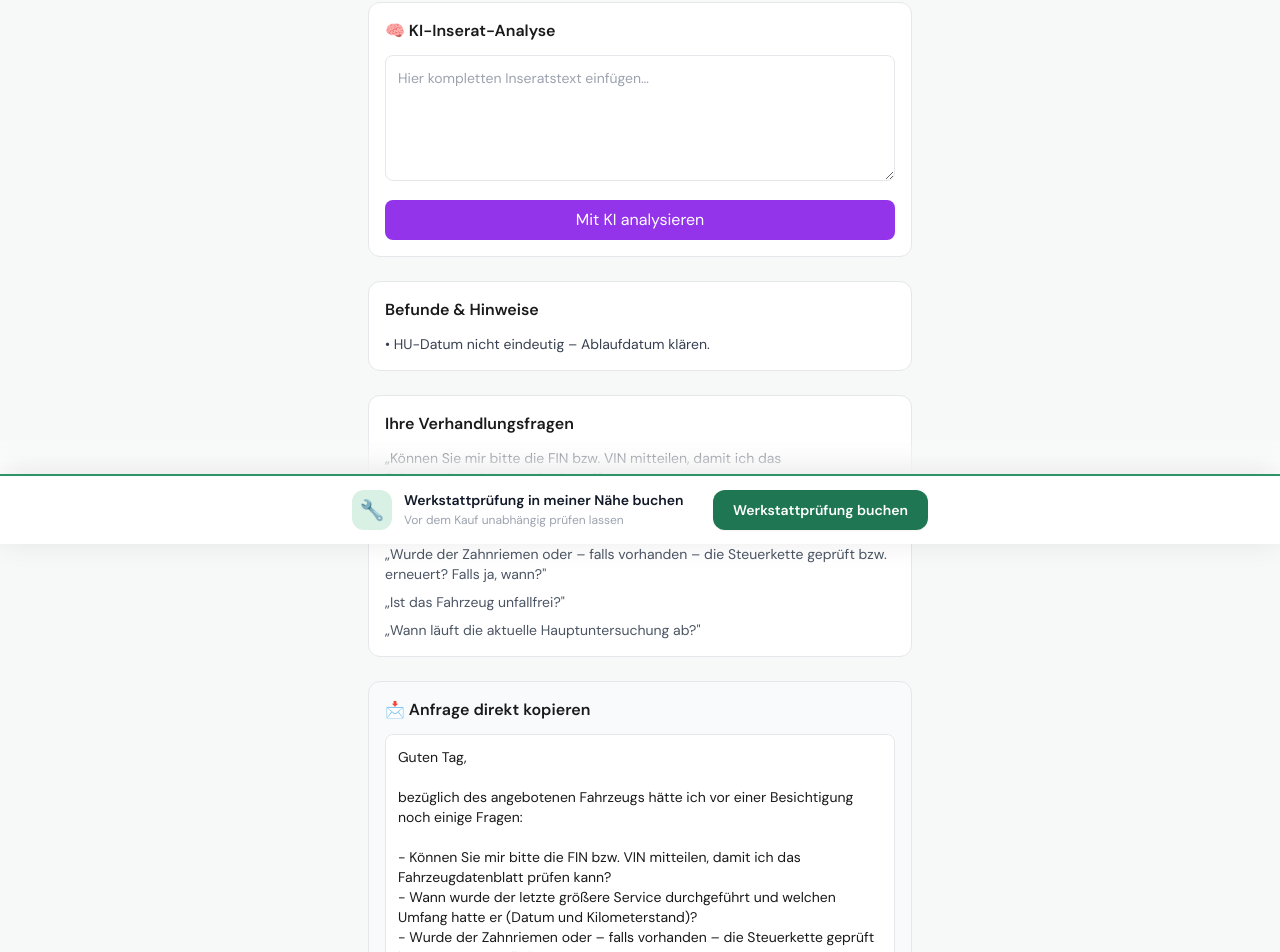
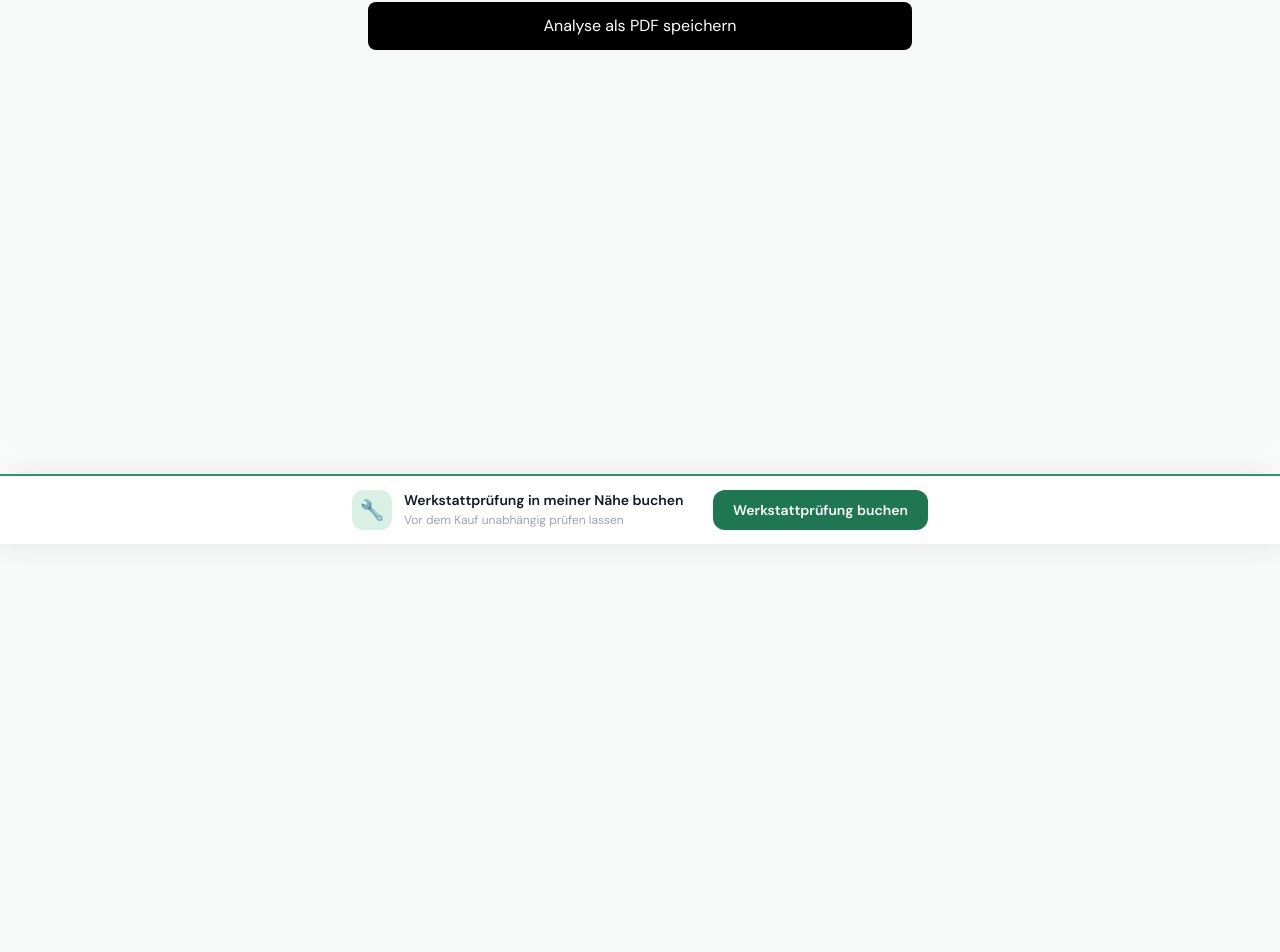
Before and after one commit to kilic-kts-cyber/inseratcheck-mvp, a Next.js app: page /result in a window 1280 px wide. Shown: the part 256-1208 px from the top of the page. After the commit the page ends 800 px from the top, so only its background shows below. Built offline with nearby package versions, Linux system fonts and the light colour scheme.

Commit message:
Update ResultClient.tsx

```diff
--- a/app/result/ResultClient.tsx
+++ b/app/result/ResultClient.tsx
@@ -1,32 +1,25 @@
 'use client';
 
 import { useSearchParams } from 'next/navigation';
-import { useMemo, useState } from 'react';
-import Link from 'next/link';
+import { useMemo, useState, useEffect } from 'react';
 import { calculateRisk, type FormData, type RiskLevel } from '@/lib/riskLogic';
 import { generatePDF } from '@/lib/pdf';
 import WorkshopCTA from '@/components/WorkshopCTA';
 
-// ─────────────────────────────────────────────
-// Risiko-Config
-// ─────────────────────────────────────────────
 const RISK_CFG: Record<RiskLevel, {
-  bg: string; border: string; text: string; badgeBg: string; emoji: string; pulse: boolean;
+  bg: string; border: string; text: string; badgeBg: string; emoji: string;
 }> = {
-  Niedrig: { bg:'bg-emerald-50', border:'border-emerald-200', text:'text-emerald-700', badgeBg:'bg-emerald-100', emoji:'✅', pulse:false },
-  Erhöht:  { bg:'bg-amber-50',   border:'border-amber-200',   text:'text-amber-700',   badgeBg:'bg-amber-100',   emoji:'⚠️', pulse:false },
-  Hoch:    { bg:'bg-red-50',     border:'border-red-200',     text:'text-red-700',     badgeBg:'bg-red-100',     emoji:'🚨', pulse:true  },
+  Niedrig: { bg:'bg-emerald-50', border:'border-emerald-200', text:'text-emerald-700', badgeBg:'bg-emerald-100', emoji:'✅' },
+  Erhöht:  { bg:'bg-amber-50',   border:'border-amber-200',   text:'text-amber-700',   badgeBg:'bg-amber-100',   emoji:'⚠️' },
+  Hoch:    { bg:'bg-red-50',     border:'border-red-200',     text:'text-red-700',     badgeBg:'bg-red-100',     emoji:'🚨' },
 };
 
-// ─────────────────────────────────────────────
-// Score-Bar (0–100)
-// ─────────────────────────────────────────────
 function ScoreBar({ score }: { score: number }) {
   const pct = Math.min(100, score);
 
   const color =
     score < 30 ? 'bg-emerald-500' :
-    score < 50 ? 'bg-amber-500' :
+    score < 60 ? 'bg-amber-500' :
                  'bg-red-500';
 
   return (
@@ -45,69 +38,71 @@ function ScoreBar({ score }: { score: number }) {
   );
 }
 
-// ─────────────────────────────────────────────
-// Hauptkomponente
-// ─────────────────────────────────────────────
 export default function ResultClient() {
 
   const params = useSearchParams();
 
   const data = useMemo<FormData>(() => ({
-    advertLink:         params.get('advertLink') ?? '',
-    brand:              params.get('brand') ?? '',
-    model:              params.get('model') ?? '',
-    year:               params.get('year') ?? '',
-    price:              params.get('price') ?? '',
-    mileage:            params.get('mileage') ?? '',
-    sellerType:         (params.get('sellerType') as FormData['sellerType']) ?? '',
-    firstRegistration:  (params.get('firstRegistration') as FormData['firstRegistration']) ?? '',
-    serviceHistory:     (params.get('serviceHistory') as FormData['serviceHistory']) ?? '',
-    lastServiceEntry:   params.get('lastServiceEntry') ?? '',
-    lastServiceWork:    params.get('lastServiceWork') ?? '',
-    accidentFree:       (params.get('accidentFree') as FormData['accidentFree']) ?? '',
-    repaintsDocumented: (params.get('repaintsDocumented') as FormData['repaintsDocumented']) ?? '',
-    huValidUntil:       params.get('huValidUntil') ?? '',
-    ownershipDuration:  (params.get('ownershipDuration') as FormData['ownershipDuration']) ?? '',
+    advertLink: params.get('advertLink') ?? '',
+    brand: params.get('brand') ?? '',
+    model: params.get('model') ?? '',
+    year: params.get('year') ?? '',
+    price: params.get('price') ?? '',
+    mileage: params.get('mileage') ?? '',
+    sellerType: (params.get('sellerType') as any) ?? '',
+    firstRegistration: (params.get('firstRegistration') as any) ?? '',
+    serviceHistory: (params.get('serviceHistory') as any) ?? '',
+    lastServiceEntry: params.get('lastServiceEntry') ?? '',
+    lastServiceWork: params.get('lastServiceWork') ?? '',
+    accidentFree: (params.get('accidentFree') as any) ?? '',
+    repaintsDocumented: (params.get('repaintsDocumented') as any) ?? '',
+    huValidUntil: params.get('huValidUntil') ?? '',
+    ownershipDuration: (params.get('ownershipDuration') as any) ?? '',
   }), [params]);
 
   const baseResult = useMemo(() => calculateRisk(data), [data]);
 
-  // ─────────────────────────────────────────
-  // KI STATE
-  // ─────────────────────────────────────────
-  const [aiText, setAiText] = useState('');
-  const [aiLoading, setAiLoading] = useState(false);
-  const [aiResult, setAiResult] = useState<any>(null);
+  const [aiBoost, setAiBoost] = useState(0);
 
-  async function handleAiAnalyze() {
-    if (!aiText || aiText.length < 20) return;
+  useEffect(() => {
+    const text = localStorage.getItem("advertText");
+    if (!text || text.length < 20) return;
 
-    setAiLoading(true);
-    setAiResult(null);
-
+    async function runAI() {
       try {
         const res = await fetch('/api/ai/analyze', {
           method: 'POST',
           headers: { 'Content-Type': 'application/json' },
-        body: JSON.stringify({ text: aiText })
+          body: JSON.stringify({ text })
         });
 
-      const data = await res.json();
-      setAiResult(data);
-    } catch (err) {
-      console.error(err);
-    } finally {
-      setAiLoading(false);
+        if (!res.ok) return;
+
+        const result = await res.json();
+        let boost = result?.riskBoost || 0;
+
+        const lower = text.toLowerCase();
+
+        if (
+          lower.includes("springt nicht an") ||
+          lower.includes("ausgegangen") ||
+          lower.includes("motorschaden") ||
+          lower.includes("motor defekt")
+        ) {
+          boost = Math.max(boost, 40);
+        }
+
+        setAiBoost(boost);
+
+      } catch (e) {
+        console.error(e);
       }
     }
 
-  // ─────────────────────────────────────────
-  // FINAL SCORE (inkl. KI)
-  // ─────────────────────────────────────────
-  const finalScore = Math.min(
-    100,
-    baseResult.score + (aiResult?.riskBoost || 0)
-  );
+    runAI();
+  }, []);
+
+  const finalScore = Math.min(100, baseResult.score + aiBoost);
 
   const finalLevel: RiskLevel =
     finalScore < 25 ? 'Niedrig' :
@@ -115,39 +110,6 @@ export default function ResultClient() {
     'Hoch';
 
   const cfg = RISK_CFG[finalLevel];
-
-  // ─────────────────────────────────────────
-  // Copy-Paste Verkäufer-Text
-  // ─────────────────────────────────────────
-  const emailTemplate = useMemo(() => {
-
-    const vehicleName = [data.brand, data.model, data.year]
-      .filter(Boolean)
-      .join(' ');
-
-    const idMatch = data.advertLink?.match(/(\d{5,})/);
-    const advertId = idMatch ? idMatch[1] : null;
-
-    const intro =
-      vehicleName
-        ? `bezüglich Ihres angebotenen Fahrzeugs (${vehicleName}) hätte ich vor einer Besichtigung noch einige Fragen:`
-        : 'bezüglich des angebotenen Fahrzeugs hätte ich vor einer Besichtigung noch einige Fragen:';
-
-    const idLine = advertId ? `Inseratsnummer: ${advertId}\n\n` : '';
-
-    const questionsBlock = baseResult.questions.map(q => `- ${q}`).join('\n');
-
-    return `Guten Tag,
-
-${intro}
-
-${idLine}${questionsBlock}
-
-Ich freue mich auf Ihre Rückmeldung.
-
-Mit freundlichen Grüßen`;
-
-  }, [baseResult.questions, data]);
 
   const [pdfLoading, setPdfLoading] = useState(false);
 
@@ -168,14 +130,10 @@ Mit freundlichen Grüßen`;
 
   return (
     <main className="min-h-screen bg-[#f7f9f8]">
-
       <div className="max-w-xl mx-auto px-4 py-8 space-y-6">
 
-        <div>
         <h1 className="text-2xl font-bold">{vehicle || 'Ihr Fahrzeug'}</h1>
-        </div>
 
-        {/* Risikoklasse */}
         <div className={`${cfg.bg} ${cfg.border} border-2 rounded-xl p-6`}>
           <div className="flex items-center gap-3 mb-4">
             <div className={`${cfg.badgeBg} w-12 h-12 rounded-xl flex items-center justify-center text-2xl`}>
@@ -190,66 +148,6 @@ Mit freundlichen Grüßen`;
           <ScoreBar score={finalScore} />
         </div>
 
-        {/* KI Analyse */}
-        <section className="bg-white rounded-xl border p-4">
-          <h2 className="font-semibold mb-3">🧠 KI-Inserat-Analyse</h2>
-
-          <textarea
-            placeholder="Hier kompletten Inseratstext einfügen…"
-            className="w-full border rounded-lg p-3 text-sm mb-3"
-            rows={5}
-            value={aiText}
-            onChange={(e) => setAiText(e.target.value)}
-          />
-
-          <button
-            onClick={handleAiAnalyze}
-            disabled={aiLoading}
-            className="w-full bg-purple-600 text-white py-2 rounded-lg"
-          >
-            {aiLoading ? 'Analysiere…' : 'Mit KI analysieren'}
-          </button>
-
-          {aiResult && (
-            <div className="mt-4 bg-gray-50 p-3 rounded-lg text-sm space-y-2">
-              <p><strong>Risikoboost:</strong> +{aiResult.riskBoost}</p>
-              <p><strong>Schweregrad:</strong> {aiResult.severity}</p>
-              <p><strong>Zusammenfassung:</strong> {aiResult.summary}</p>
-            </div>
-          )}
-        </section>
-
-        {/* Hinweise */}
-        <section className="bg-white rounded-xl border p-4">
-          <h2 className="font-semibold mb-3">Befunde & Hinweise</h2>
-          <ul className="space-y-2 text-sm text-gray-700">
-            {baseResult.hints.map((hint, i) => (
-              <li key={i}>• {hint}</li>
-            ))}
-          </ul>
-        </section>
-
-        {/* Fragen */}
-        <section className="bg-white rounded-xl border p-4">
-          <h2 className="font-semibold mb-3">Ihre Verhandlungsfragen</h2>
-          <ul className="space-y-2 text-sm text-gray-600">
-            {baseResult.questions.map((q, i) => (
-              <li key={i}>„{q}"</li>
-            ))}
-          </ul>
-        </section>
-
-        {/* Copy-Paste Block */}
-        <section className="bg-gray-50 rounded-xl border p-4">
-          <h2 className="font-semibold mb-3">📩 Anfrage direkt kopieren</h2>
-          <textarea
-            readOnly
-            value={emailTemplate}
-            className="w-full h-64 text-sm p-3 border rounded-lg bg-white"
-          />
-        </section>
-
-        {/* PDF */}
         <button
           onClick={handlePdf}
           disabled={pdfLoading}
```
Lines whose indentation alone changed are shown as unchanged.
